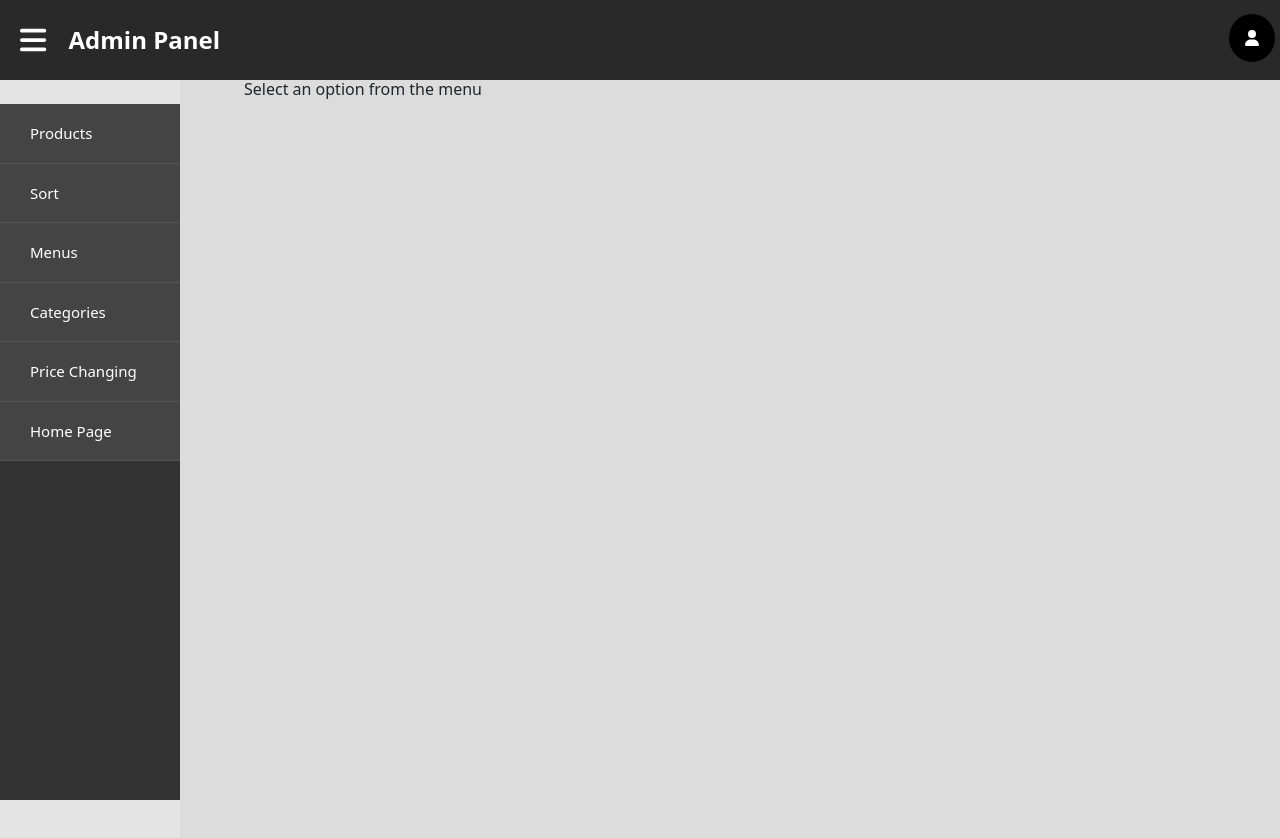
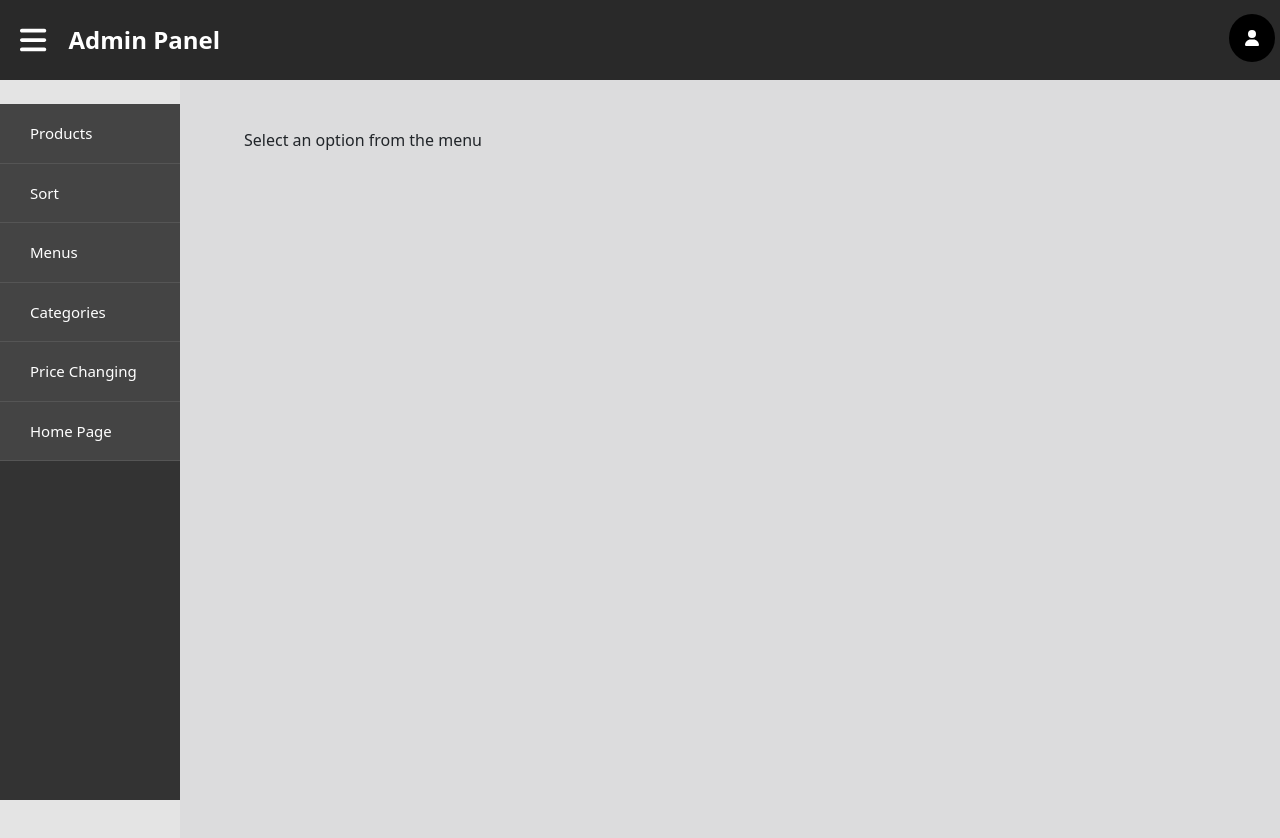
Before and after one commit to Ahmethulusi/QRMenu-App, a React (Vite) app in the folder frontend/: page / in a window 1280 px wide. Shown: the top 838 px of the page. Built offline with nearby package versions, Linux system fonts and the light colour scheme.

Commit message:
bazı yorum satırları eklendi

```diff
--- a/frontend/src/css/content.css
+++ b/frontend/src/css/content.css
@@ -1,7 +1,7 @@
 
 .content {
     align-items:left;
-    padding-top:6% ;
+    padding-top:10% ;
     padding-left: 5%;
     padding-right: 4%;
     /* padding-bottom: 50%; */
```
Also changed, not shown: 1 other file (tests, documents, lock files or other folders).
